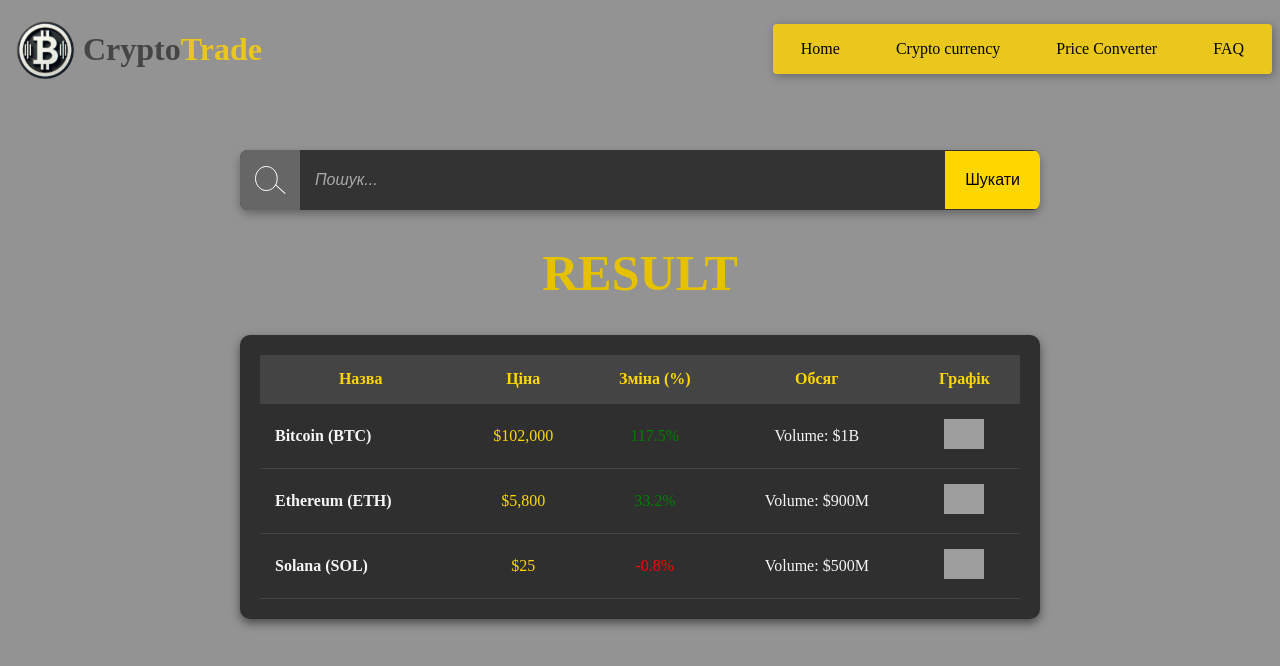
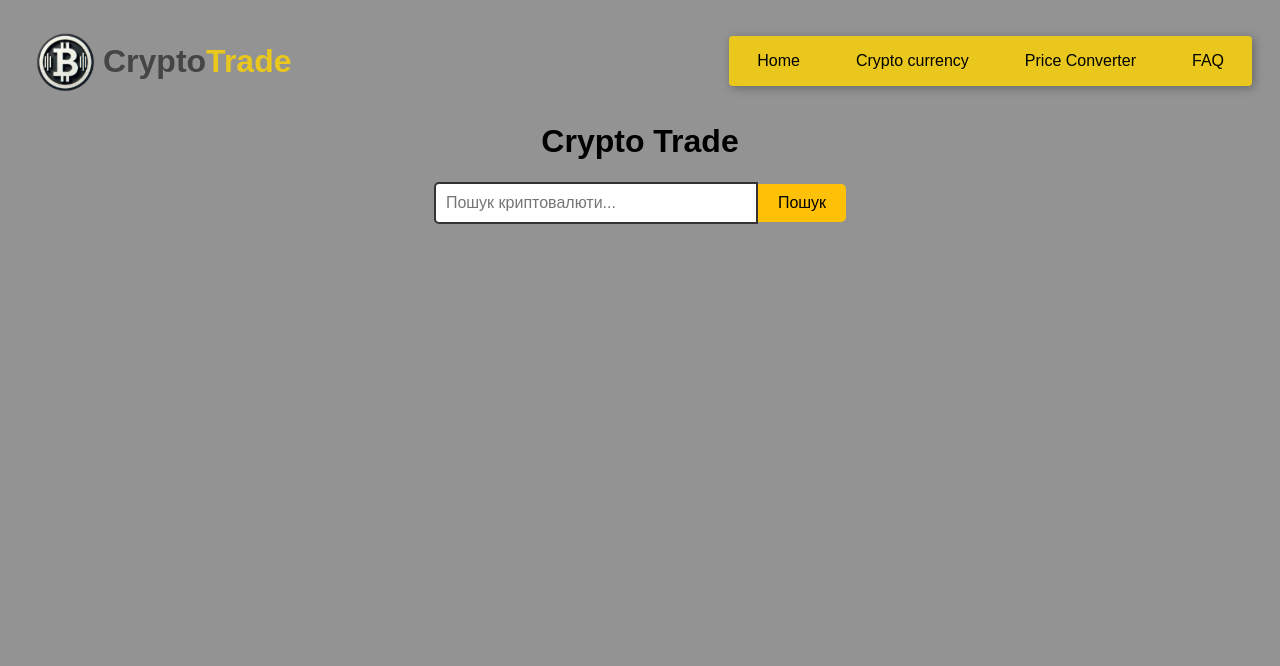
Before and after one commit to xxex1/Course_work_Group1_MIT21, a Vue app: page /crypto-currency in a window 1280 px wide. Shown: the top 666 px of the page. Built offline with nearby package versions, Linux system fonts and the light colour scheme; grey boxes are pictures that could not be loaded.

Commit message:
prevent changes of currencyPage

```diff
--- a/src/components/CurrencyPage.vue
+++ b/src/components/CurrencyPage.vue
@@ -1,213 +1,224 @@
 <template>
-  <!-- Main Content -->
-  <main class="main">
-    <div class="search-container">
+  <div id="app">
+    <header>
+      <h1>Crypto Trade</h1>
+    </header>
     <div class="search-bar">
-        <span class="search-icon">
-          <img src="../assets/search_icon.svg" alt="Search Icon" />
-        </span>
-        <input type="text" placeholder="Пошук..." class="search-input" />
-        <button class="search-button">Шукати</button>
+      <input
+        type="text"
+        v-model="searchQuery"
+        placeholder="Пошук криптовалюти..."
+        @input="fetchCryptoList"
+      />
+      <button @click="fetchSelectedCrypto">Пошук</button>
+      <ul v-if="cryptoList.length" class="dropdown-list">
+        <li v-for="crypto in cryptoList" :key="crypto.id" @click="selectCrypto(crypto)">
+          {{ crypto.name }}
+        </li>
+      </ul>
     </div>
-      <div class="result">
-        <h1>RESULT</h1>
-        <div class="crypto-table">
+    <div v-if="selectedCrypto && selectedCrypto.name" class="crypto-table">
+      <h2>Інформація про валюту</h2>
       <table>
         <thead>
           <tr>
             <th>Назва</th>
-                <th>Ціна</th>
-                <th>Зміна (%)</th>
-                <th>Обсяг</th>
-                <th>Графік</th>
+            <th>Ціна (USD)</th>
+            <th>Зміна за 24г</th>
+            <th>Обсяг торгів</th>
+            <th>Ринкова капіталізація</th>
           </tr>
         </thead>
         <tbody>
-              <tr v-for="crypto in cryptos" :key="crypto.name">
-                <td class="crypto-name">{{ crypto.name }}</td>
-                <td class="crypto-price">{{ crypto.price }}</td>
-                <td
-                  :class="[
-                    'crypto-percentage',
-                    crypto.change > 0 ? 'positive' : 'negative'
-                  ]"
-                >
-                  {{ crypto.change }}%
-                </td>
-                <td class="crypto-volume">{{ crypto.volume }}</td>
-                <td class="crypto-chart">
-                  <img :src="crypto.chart" alt="Price Chart" />
-                </td>
+          <tr>
+            <td>{{ selectedCrypto.name }}</td>
+            <td>${{ selectedCrypto.value }}</td>
+            <td>{{ selectedCrypto.change }}%</td>
+            <td>${{ selectedCrypto.trading_volume }}</td>
+            <td>${{ selectedCrypto.market_cap }}</td>
           </tr>
         </tbody>
       </table>
     </div>
   </div>
-    </div>
-  </main>
 </template>
 
-<script setup>
-import { reactive } from "vue";
+<script>
+import axios from "axios";
 
-// Дані криптовалют
-const cryptos = reactive([
-  {
-    name: "Bitcoin (BTC)",
-    price: "$102,000",
-    change: 117.5,
-    volume: "Volume: $1B",
-    chart: "../assets/bitcoin_chart.svg",
+const apiKey = "CG-k2sD4DuMSnEC4Hy698oN6rdv";
+const baseURL = "https://api.coingecko.com/api/v3";
+
+const apiClient = axios.create({
+  baseURL: baseURL,
+  headers: {
+    accept: "application/json",
+    "x-cg-demo-api-key": apiKey,
   },
-  {
-    name: "Ethereum (ETH)",
-    price: "$5,800",
-    change: 33.2,
-    volume: "Volume: $900M",
-    chart: "../assets/ethereum_chart.svg",
+});
+
+const fetchCryptoData = async (cryptoName) => {
+  try {
+    const response = await apiClient.get("/simple/price", {
+      params: {
+        ids: cryptoName,
+        vs_currencies: "usd",
+        include_market_cap: true,
+        include_24hr_change: true,
+        include_24hr_vol: true,
       },
-  {
-    name: "Solana (SOL)",
-    price: "$25",
-    change: -0.8,
-    volume: "Volume: $500M",
-    chart: "../assets/solana_chart.svg",
+    });
+
+    return {
+      name: cryptoName,
+      value: response.data[cryptoName]?.usd || "N/A",
+      change: response.data[cryptoName]?.usd_24h_change?.toFixed(2) || "N/A",
+      trading_volume: response.data[cryptoName]?.usd_24h_vol?.toLocaleString() || "N/A",
+      market_cap: response.data[cryptoName]?.usd_market_cap?.toLocaleString() || "N/A",
+    };
+  } catch (error) {
+    console.error("Помилка завантаження даних:", error);
+    throw error;
+  }
+};
+
+const fetchCryptoListByLetter = async (query) => {
+  try {
+    const response = await apiClient.get("/coins/list");
+    return response.data.filter((crypto) =>
+      crypto.name.toLowerCase().includes(query.toLowerCase())
+    );
+  } catch (error) {
+    console.error("Помилка завантаження списку криптовалют:", error);
+    throw error;
+  }
+};
+
+export default {
+  data() {
+    return {
+      searchQuery: "",
+      cryptoList: [],
+      selectedCrypto: null,
+    };
   },
-]);
+  methods: {
+    async fetchCryptoList() {
+      if (!this.searchQuery) {
+        this.cryptoList = [];
+        return;
+      }
+
+      try {
+        const cryptos = await fetchCryptoListByLetter(this.searchQuery);
+        this.cryptoList = cryptos.slice(0, 10);
+      } catch (error) {
+        console.error("Помилка при отриманні списку криптовалют:", error);
+      }
+    },
+    async fetchSelectedCrypto() {
+      if (!this.searchQuery) return;
+
+      try {
+        const data = await fetchCryptoData(this.searchQuery.toLowerCase());
+        this.selectedCrypto = data;
+      } catch (error) {
+        console.error("Не вдалося отримати дані про криптовалюту:", error);
+      }
+    },
+    async selectCrypto(crypto) {
+      this.searchQuery = crypto.id;
+      this.cryptoList = [];
+      await this.fetchSelectedCrypto();
+    },
+  },
+};
 </script>
 
-<style scoped>
-/* General Styles */
-body {
-  margin: 0;
+<style>
+#app {
   font-family: Arial, sans-serif;
-  background-color: #808080;
-  color: #f5f5f5;
+  margin: 20px;
 }
 
-/* Main Section */
-.main {
-  display: flex;
-  justify-content: space-between;
-  height: 100vh;
-}
-
-.search-container {
-  position: absolute;
-  top: 150px;
-  left: 50%;
-  transform: translateX(-50%);
-  width: 80%;
-  max-width: 800px;
+header {
+  text-align: center;
+  margin-bottom: 20px;
 }
 
 .search-bar {
   display: flex;
+  justify-content: center;
   align-items: center;
-  background-color: #333;
-  border-radius: 8px;
-  overflow: hidden;
-  box-shadow: 0 4px 8px rgba(0, 0, 0, 0.3);
+  margin-bottom: 20px;
+  position: relative;
 }
 
-.search-icon {
-  display: flex;
-  align-items: center;
-  justify-content: center;
-  width: 60px;
-  height: 60px;
-  background-color: #666;
+.search-bar input {
+  width: 300px;
+  padding: 10px;
+  border: 2px solid #333;
+  border-radius: 5px 0 0 5px;
+  outline: none;
+  font-size: 16px;
 }
 
-.search-input {
-  flex: 1;
-  padding: 10px 15px;
+.search-bar button {
+  padding: 10px 20px;
+  background-color: #ffc107;
   border: none;
-  background-color: #333;
-  color: white;
-  font-size: 1rem;
-  outline: none;
+  border-radius: 0 5px 5px 0;
+  cursor: pointer;
+  font-size: 16px;
 }
 
-.search-input::placeholder {
-  color: #aaa;
-  font-style: italic;
+.dropdown-list {
+  position: absolute;
+  top: 100%;
+  left: 0;
+  width: 100%;
+  max-height: 150px;
+  overflow-y: auto;
+  border: 1px solid #ccc;
+  background-color: #fff;
+  list-style: none;
+  margin: 0;
+  padding: 0;
+  z-index: 1000;
 }
 
-.search-button {
-  padding: 20px 20px;
-  background-color: #ffd700;
-  color: black;
-  border: none;
-  font-size: 1rem;
+.dropdown-list li {
+  padding: 8px;
   cursor: pointer;
-  transition: background-color 0.3s ease;
 }
 
-.search-button:hover {
-  background-color: #e5c100;
+.dropdown-list li:hover {
+  background-color: #f0f0f0;
 }
 
-.result {
-  text-align: center;
-  color: #e5c100;
-  font-size: 25px;
+.crypto-table {
   margin-top: 20px;
+  border-collapse: collapse;
+  width: 100%;
+  max-width: 800px;
+  margin: 0 auto;
 }
 
-/* Crypto Table Styles */
-.crypto-table {
-  margin: 0 auto; /* Центрування таблиці */
-  padding: 20px; /* Внутрішній відступ */
-  background-color: #2f2f2f; /* Фон таблиці */
-  border-radius: 10px; /* Закруглення кутів */
-  max-width: 95%; /* Максимальна ширина в процентах (майже на весь екран) */
-  width: 1200px; /* Фіксована ширина для великих екранів */
-  box-shadow: 0 4px 10px rgba(0, 0, 0, 0.5); /* Тінь для покращеного вигляду */
-  overflow: hidden; /* Відсікання зайвого контенту */
+.crypto-table table {
+  width: 100%;
+  border: 1px solid #333;
+  border-radius: 5px;
+  background-color: #fff;
 }
 
-table {
-  width: 100%; /* Таблиця займатиме всю ширину контейнера */
-  border-collapse: collapse; /* Забирає подвійні межі між клітинками */
+.crypto-table th, .crypto-table td {
+  padding: 10px;
+  text-align: center;
+  border: 1px solid #333;
 }
 
-th, td {
-  padding: 15px; /* Збільшений відступ */
-  text-align: center; /* Вирівнювання тексту */
-  font-size: 16px; /* Розмір шрифту */
-  border-bottom: 1px solid #444; /* Розділювальна лінія */
-}
-
-th {
-  background-color: #444; /* Темний фон для заголовків */
-  color: #ffd700; /* Жовтий текст для заголовків */
-  font-weight: bold;
-}
-
-td {
-  color: #f5f5f5; /* Основний колір тексту */
-}
-
-.crypto-name {
-  text-align: left;
-}
-
-.crypto-price {
-  color: #ffd700;
-}
-
-.crypto-percentage.positive {
-  color: green;
-}
-
-.crypto-percentage.negative {
-  color: red;
-}
-
-.crypto-chart img {
-  width: 50px;
-  height: 30px;
-  object-fit: contain;
+.crypto-table th {
+  background-color: #ffc107;
+  color: #333;
 }
 </style>
```
Lines whose indentation alone changed are shown as unchanged.
